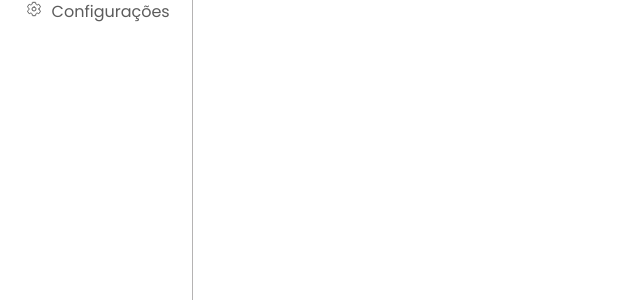
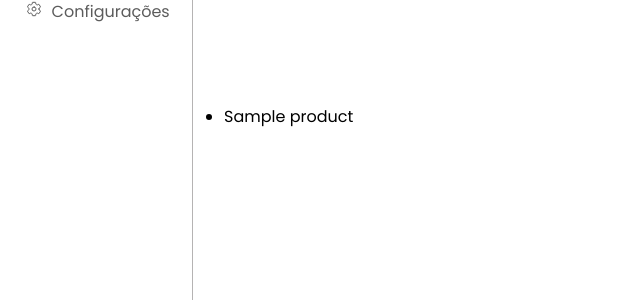
Before and after one commit to IsraelNunes/krosa, a Node server app: page /admin/list in a window 1280 px wide. Shown: the part 445-745 px from the top of the page, without its empty margins (0-640 px from the left). Run offline with Node 20, Linux system fonts and the light colour scheme; tables that the repository leaves empty hold one stand-in row (values such as "Sample post"); some libraries are stand-ins or nearby versions.

Commit message:
Making changes on the css common elements and trying to print the db elements on the listProduct

```diff
--- a/app/controllers/productRoutes.js
+++ b/app/controllers/productRoutes.js
@@ -2,6 +2,7 @@ var express = require('express')
 const bodyParser = require('body-parser')
 const router = express.Router()
 const Product = require('../models/main')
+const { ftruncateSync } = require('fs')
 
 let product = []
 
@@ -17,8 +18,11 @@ router.get("/admin/edit", (req, res)=>{
     res.render("addProduct", {title:"Editar produto", confirm: "Confirmar alterações", remove: true})
 })
 
-router.get("/admin/list", (req, res)=>{
-    res.render("listProduct")
+router.get("/admin/list", async (req, res)=>{
+    const infoProduct = await Product.findAll();
+    console.log(infoProduct[0].dataValues.name)
+
+    res.render("listProduct", {infoProduct})
 })
 
 router.post("/receive_product", async (req, res)=>{
--- a/app/models/main.js
+++ b/app/models/main.js
@@ -10,7 +10,7 @@ const { Sequelize } = require('sequelize');
           primaryKey: true
       },
       name: Sequelize.STRING,
-      desc: Sequelize.STRING
+      description: Sequelize.STRING
   }, {freezeTableName: true, timestamps: false});
 
 module.exports = Product;
--- a/app/public/css/common_style.css
+++ b/app/public/css/common_style.css
@@ -10,12 +10,12 @@
     width: 100vw;
 }
 
-/* ***** Form Start  ***** */
-
-form {
+.position_elements {
     padding-top: 10vh;
     padding-left: 17.5vw;
 }
+
+/* ***** Form Start  ***** */
 
 form h2 {
     padding-bottom: 15px;
--- a/app/views/addProduct.ejs
+++ b/app/views/addProduct.ejs
@@ -30,7 +30,7 @@
                 <!-- Sidebar End -->
 
                 <!-- Form Start -->
-                <form>
+                <form class="position_elements">
                     <h2><%=title %></h2>
 
                     <!-- Name and description Start -->
--- a/app/views/listProduct.ejs
+++ b/app/views/listProduct.ejs
@@ -31,7 +31,7 @@
                 <!-- Sidebar End -->
 
                 <!-- Form Start -->
-                <form>
+                <form class="position_elements">
                     <h2>Lista de produtos</h2>
                     <!-- Search and filter Start -->
                     <fieldset>
@@ -74,6 +74,16 @@
                     <!-- Search and filter End -->
                 </form>
                 <!-- Form End -->
+
+                <!-- List product Start -->
+                <div class="position_elements" id="list_product">
+                    <ul>
+                        <% for (var i = 0; i < infoProduct.length;  i++) { %>
+                            <br/> <li><%= infoProduct[i].dataValues.name %></li>
+                        <% } %>
+                    </ul>
+                </div>
+               <!-- List product End -->
             </main>
             <!-- Main End -->
         </div>
```
Also changed, not shown: app/public/css/list_admin_style.css (+7 -0 lines).
